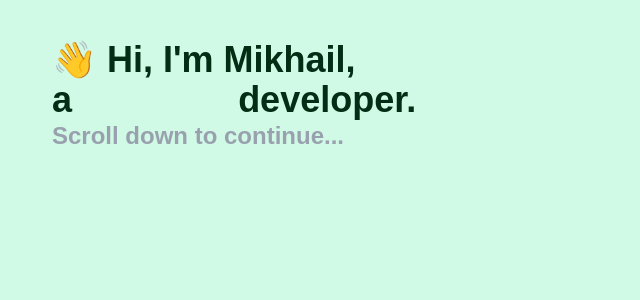
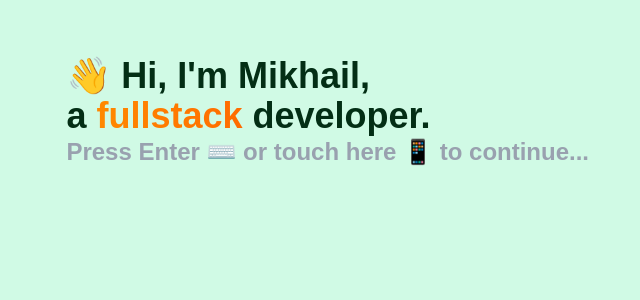
Before and after one commit to elmijail1/presentation-landing, a React (Vite) app in the folder frontend/: page / in a window 1280 px wide. Shown: the top 300 px of the page, without its empty margins (12-652 px from the left). Built offline with nearby package versions, Linux system fonts and the light colour scheme.

Commit message:
feat(frontend): add two more sections + reveal of each section on interaction

```diff
--- a/frontend/src/App.tsx
+++ b/frontend/src/App.tsx
@@ -1,9 +1,9 @@
-import { ScrollableText } from "./components/ScrollableText";
+import { Intro } from "./components/Intro";
 
 function App() {
 	return (
-		<main className="flex flex-col w-full h-[100vh] items-center bg-emerald-100">
-			<ScrollableText />
+		<main className="flex flex-col w-full min-h-screen items-center bg-emerald-100 p-4">
+			<Intro />
 			{/* <TablesMain /> */}
 			{/* <Matcher /> */}
 		</main>
--- /dev/null
+++ b/frontend/src/components/Intro.tsx
@@ -0,0 +1,132 @@
+import { useEffect, useRef, useState } from "react";
+import { introGroups } from "../data/introGroups";
+import { wait } from "../scripts/utilities";
+
+const LINE_FADE_IN_MS = 900;
+const PAUSE_BETWEEN_LINE_FADE_INS_MS = 150;
+const PROMPT_APPEARANCE_DELAY_MS = 150;
+const PROMPT_PULSING_DEACTIVATION_MS = 200;
+const PROMPT_FADE_OUT_DURATION_MS = 600;
+
+function fadeClass(shown: boolean) {
+	return shown
+		? "opacity-100 translate-y-0 transition-all duration-[400ms] ease-out"
+		: "opacity-0 translate-y-3";
+}
+
+export function Intro() {
+	const [latestShownGroup, setLatestShownGroup] = useState(0);
+	const [latestShownLineInGroup, setLatestShownLineInGroup] = useState(0);
+	const [isPromptVisible, setIsPromptVisible] = useState(false);
+	const [isPromptPulsing, setIsPromptPulsing] = useState(false);
+	const bottomRef = useRef<HTMLDivElement>(null);
+
+	useEffect(() => {
+		const t = setTimeout(() => setLatestShownGroup(1), 1000);
+		return () => clearTimeout(t);
+	}, []);
+
+	useEffect(() => {
+		if (!isPromptVisible && latestShownLineInGroup > 0) {
+			bottomRef.current?.scrollIntoView({
+				behavior: "smooth",
+				block: "nearest",
+			});
+		}
+	}, [latestShownLineInGroup, isPromptVisible]);
+
+	useEffect(() => {
+		async function advanceToNextSection() {
+			if (!isPromptVisible) return;
+			if (latestShownGroup >= introGroups.length) return;
+			setIsPromptPulsing(false);
+			await wait(PROMPT_PULSING_DEACTIVATION_MS);
+			setIsPromptVisible(false);
+			await wait(PROMPT_FADE_OUT_DURATION_MS);
+			setLatestShownGroup((g) => g + 1);
+			setLatestShownLineInGroup(0);
+		}
+
+		function handleKeyDown(e: KeyboardEvent) {
+			if (e.key !== "Enter") return;
+			e.preventDefault();
+			advanceToNextSection();
+		}
+		window.addEventListener("keydown", handleKeyDown);
+		window.addEventListener("touchstart", advanceToNextSection);
+		return () => {
+			window.removeEventListener("keydown", handleKeyDown);
+			window.removeEventListener("touchstart", advanceToNextSection);
+		};
+	}, [isPromptVisible, latestShownGroup]);
+
+	useEffect(() => {
+		if (latestShownGroup === 0) return;
+		const lines = introGroups[latestShownGroup - 1];
+
+		let cancelled = false;
+		const timeouts: ReturnType<typeof setTimeout>[] = [];
+		function showLine(index: number) {
+			if (cancelled || index >= lines.length) {
+				timeouts.push(
+					setTimeout(
+						() => !cancelled && setIsPromptVisible(true),
+						PROMPT_APPEARANCE_DELAY_MS,
+					),
+				);
+				return;
+			}
+			setLatestShownLineInGroup(index + 1);
+			timeouts.push(
+				setTimeout(
+					() => showLine(index + 1),
+					LINE_FADE_IN_MS + PAUSE_BETWEEN_LINE_FADE_INS_MS,
+				),
+			);
+		}
+		timeouts.push(setTimeout(() => showLine(0), 0));
+
+		return () => {
+			cancelled = true;
+			timeouts.forEach(clearTimeout);
+		};
+	}, [latestShownGroup]);
+	console.log("latestshowngroup: ", latestShownGroup);
+	return (
+		<div className="w-[90%] mt-10 text-4xl font-bold text-green-950">
+			{introGroups.map((lines, groupIndex) => {
+				const isCurrent = latestShownGroup === groupIndex + 1;
+				const isPast = latestShownGroup > groupIndex + 1;
+				if (!isCurrent && !isPast) return null;
+				const groupKey = groupIndex;
+				return (
+					<div key={groupKey} className="mt-5 first:mt-0">
+						{lines.map((line, i) => {
+							const lineKey = i;
+							return (
+								<p
+									key={lineKey}
+									className={fadeClass(isPast || latestShownLineInGroup > i)}
+								>
+									{line}
+								</p>
+							);
+						})}
+					</div>
+				);
+			})}
+
+			{latestShownGroup < introGroups.length && (
+				<div
+					className={`text-2xl text-gray-400 font-bold transition-opacity duration-500 ease-in-out ${
+						isPromptVisible ? "opacity-100" : "opacity-0"
+					} ${isPromptPulsing ? "animate-pulse" : ""}`}
+					onTransitionEnd={() => isPromptVisible && setIsPromptPulsing(true)}
+				>
+					Press Enter ⌨️ or touch here 📱 to continue...
+				</div>
+			)}
+			<div ref={bottomRef} className="shrink-0 h-15 w-10" />
+		</div>
+	);
+}
--- /dev/null
+++ b/frontend/src/components/IntroTextHighlight.tsx
@@ -0,0 +1,24 @@
+import type React from "react";
+
+interface IntroTextHighlightProps {
+	color: "orange" | "purple" | "teal";
+	children: React.ReactNode;
+}
+
+export function IntroTextHighlight({
+	color,
+	children,
+}: IntroTextHighlightProps) {
+	function determineGradient() {
+		if (color === "purple") {
+			return "from-purple-400 to-purple-500";
+		} else if (color === "orange") {
+			return "from-orange-400 to-orange-500";
+		} else {
+			return "from-teal-400 to-teal-500";
+		}
+	}
+	const styles = `font-extrabold bg-linear-to-r bg-clip-text text-transparent ${determineGradient()}`;
+
+	return <span className={styles}> {children} </span>;
+}
--- a/frontend/src/components/ScrollableText.tsx
+++ /dev/null
@@ -1,96 +0,0 @@
-import { useEffect, useState } from "react";
-import { ScrollableTextHighlight } from "./ScrollableTextHighlight";
-
-const REVEAL_DURATION = 900;
-const LINE_GAP = 150;
-const PROMPT_DELAY = 150;
-
-function fadeClass(shown: boolean) {
-	return shown
-		? "opacity-100 translate-y-0 transition-all duration-[400ms] ease-out"
-		: "opacity-0 translate-y-3";
-}
-
-export function ScrollableText() {
-	const [visibleCount, setVisibleCount] = useState(0);
-	const [isScrollPromptVisible, setIsScrollPromptVisible] = useState(false);
-	const [isScrollPromptPulsing, setIsScrollPromptPulsing] = useState(false);
-	const LINES_COUNT = 2;
-
-	useEffect(() => {
-		let cancelled = false;
-		const timeouts: ReturnType<typeof setTimeout>[] = [];
-		function showLine(index: number) {
-			if (cancelled || index >= LINES_COUNT) {
-				timeouts.push(
-					setTimeout(
-						() => !cancelled && setIsScrollPromptVisible(true),
-						PROMPT_DELAY,
-					),
-				);
-				return;
-			}
-			setVisibleCount(index + 1);
-			timeouts.push(
-				setTimeout(() => showLine(index + 1), REVEAL_DURATION + LINE_GAP),
-			);
-		}
-
-		timeouts.push(setTimeout(() => showLine(0), 1000));
-
-		return () => {
-			cancelled = true;
-			timeouts.forEach(clearTimeout);
-		};
-	}, []);
-
-	return (
-		<div className="w-[90%] mt-10 text-4xl font-bold text-green-950">
-			<p className={fadeClass(visibleCount >= 1)}>👋 Hi, I'm Mikhail,</p>
-			<p className={fadeClass(visibleCount >= 2)}>
-				a
-				<ScrollableTextHighlight color="orange">
-					fullstack
-				</ScrollableTextHighlight>
-				developer.
-			</p>
-
-			{/* <div className="mt-5">
-				<p>In this small web app</p>
-				<p>
-					I'll tell you about
-					<ScrollableTextHighlight color="purple">
-						my skills
-					</ScrollableTextHighlight>
-					💪
-				</p>
-			</div>
-
-			<div className="mt-5">
-				<p>Skills I already have</p>
-				<p>
-					and skills I'm{" "}
-					<ScrollableTextHighlight color="teal">
-						keen to learn
-					</ScrollableTextHighlight>
-					🙇‍♂️
-				</p>
-			</div> */}
-
-			{/* shown on a short inactivity timer after the previous part has been shown */}
-			{/* must be flickering */}
-
-			<div
-				className={`text-2xl text-gray-400 font-bold transition-opacity duration-600 ease-out
-                        ${isScrollPromptVisible ? "opacity-100" : "opacity-0"}
-                        ${isScrollPromptPulsing ? "animate-pulse" : ""}
-                        `}
-				onTransitionEnd={() =>
-					isScrollPromptVisible && setIsScrollPromptPulsing(true)
-				}
-			>
-				Scroll down to continue...
-			</div>
-		</div>
-	);
-}
--- a/frontend/src/components/ScrollableTextHighlight.tsx
+++ /dev/null
@@ -1,16 +0,0 @@
-import type React from "react";
-
-interface ScrollableTextHighlightProps {
-	color: "orange" | "purple" | "teal";
-	children: React.ReactNode;
-}
-
-export function ScrollableTextHighlight({
-	color,
-	children,
-}: ScrollableTextHighlightProps) {
-	const gradient = `from-${color}-400 to-${color}-500`;
-	const styles = `font-extrabold bg-linear-to-r bg-clip-text text-transparent ${gradient}`;
-
-	return <span className={styles}> {children} </span>;
-}
--- /dev/null
+++ b/frontend/src/data/introGroups.tsx
@@ -0,0 +1,26 @@
+import type { ReactNode } from "react";
+import { IntroTextHighlight } from "../components/IntroTextHighlight";
+
+export const introGroups: ReactNode[][] = [
+	[
+		<>👋 Hi, I'm Mikhail,</>,
+		<>
+			a <IntroTextHighlight color="orange">fullstack</IntroTextHighlight>{" "}
+			developer.
+		</>,
+	],
+	[
+		<>In this small web app</>,
+		<>
+			I'll tell you about{" "}
+			<IntroTextHighlight color="purple">my skills</IntroTextHighlight> 💪
+		</>,
+	],
+	[
+		<>Skills I already have</>,
+		<>
+			and skills I'm{" "}
+			<IntroTextHighlight color="teal">keen to learn</IntroTextHighlight> 🙇‍♂️
+		</>,
+	],
+];
--- /dev/null
+++ b/frontend/src/scripts/utilities.ts
@@ -0,0 +1,2 @@
+export const wait = (ms: number) =>
+	new Promise<void>((resolve) => setTimeout(resolve, ms));
```
